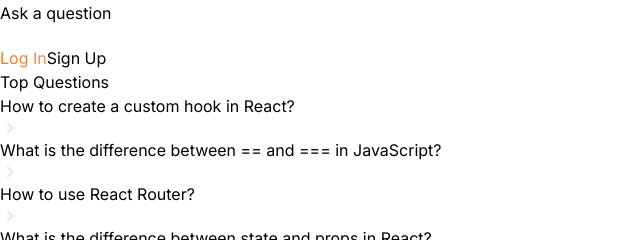
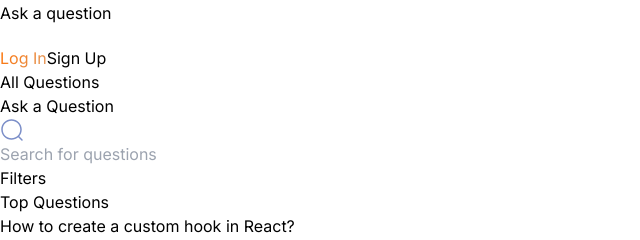
Before and after one commit to fad16papa/devoverflow, a Next.js app: page / in a window 1280 px wide. Shown: the part 437-677 px from the top of the page, without its empty margins (0-640 px from the left). Built offline with nearby package versions, Linux system fonts and the light colour scheme; no server answers.

Commit message:
Add localsearchbar component

```diff
--- a/app/(root)/(home)/page.tsx
+++ b/app/(root)/(home)/page.tsx
@@ -1,7 +1,31 @@
+import LocalSearchbar from "@/components/shared/search/LocalSearchbar";
+import { Button } from "@/components/ui/button";
+import Link from "next/link";
 import React from "react";
 
 const Home = () => {
-  return <div></div>;
+  return (
+    <>
+      <div className="flex w-full flex-col-reverse justify-between gap-4 sm:flex-row sm:items-center">
+        <h1 className="h1-bold text-dark100_light900">All Questions</h1>
+        <Link href="/ask-question" className="flex justify-end max-sm:w-full">
+          <Button className="primary-gradient min-h-[46px] px-4 py-3 !text-light-900">
+            Ask a Question
+          </Button>
+        </Link>
+      </div>
+      <div className="mt-11 flex justify-between gap-5 max-sm:flex-col sm:items-center">
+        <LocalSearchbar
+          route="/"
+          iconPosition="left"
+          imgSrc="/assets/icons/search.svg"
+          placeholder="Search for questions"
+          otherClasses="flex-1"
+        />
+        Filters
+      </div>
+    </>
+  );
 };
 
 export default Home;
--- /dev/null
+++ b/components/shared/search/LocalSearchbar.tsx
@@ -0,0 +1,58 @@
+"use client";
+
+import { Input } from "@/components/ui/input";
+import Image from "next/image";
+import React from "react";
+
+interface CustomInputProps {
+  route: string;
+  iconPosition: string;
+  imgSrc: string;
+  placeholder: string;
+  otherClasses: string;
+}
+
+const LocalSearchbar = ({
+  route,
+  iconPosition,
+  imgSrc,
+  placeholder,
+  otherClasses,
+}: CustomInputProps) => {
+  return (
+    <div
+      className={`background-light800_darkgradient flex min-h-[56px]
+      grow items-center gap-4 rounded-[10px] px-4 ${otherClasses}`}
+    >
+      {iconPosition === "left" && (
+        <Image
+          src={imgSrc}
+          alt="search icon"
+          width={24}
+          height={24}
+          className="cursor-pointer"
+        />
+      )}
+      <Input
+        type="text"
+        placeholder={placeholder}
+        value=""
+        onChange={() => {}}
+        className="paragraph-regular no-focus placeholder
+        background-light800_darkgradient border-none shadow-none outline-none"
+      />
+
+      {iconPosition === "right" && (
+        <Image
+          src={imgSrc}
+          alt="search icon"
+          width={24}
+          height={24}
+          className="cursor-pointer"
+        />
+      )}
+    </div>
+  );
+};
+
+export default LocalSearchbar;
```
